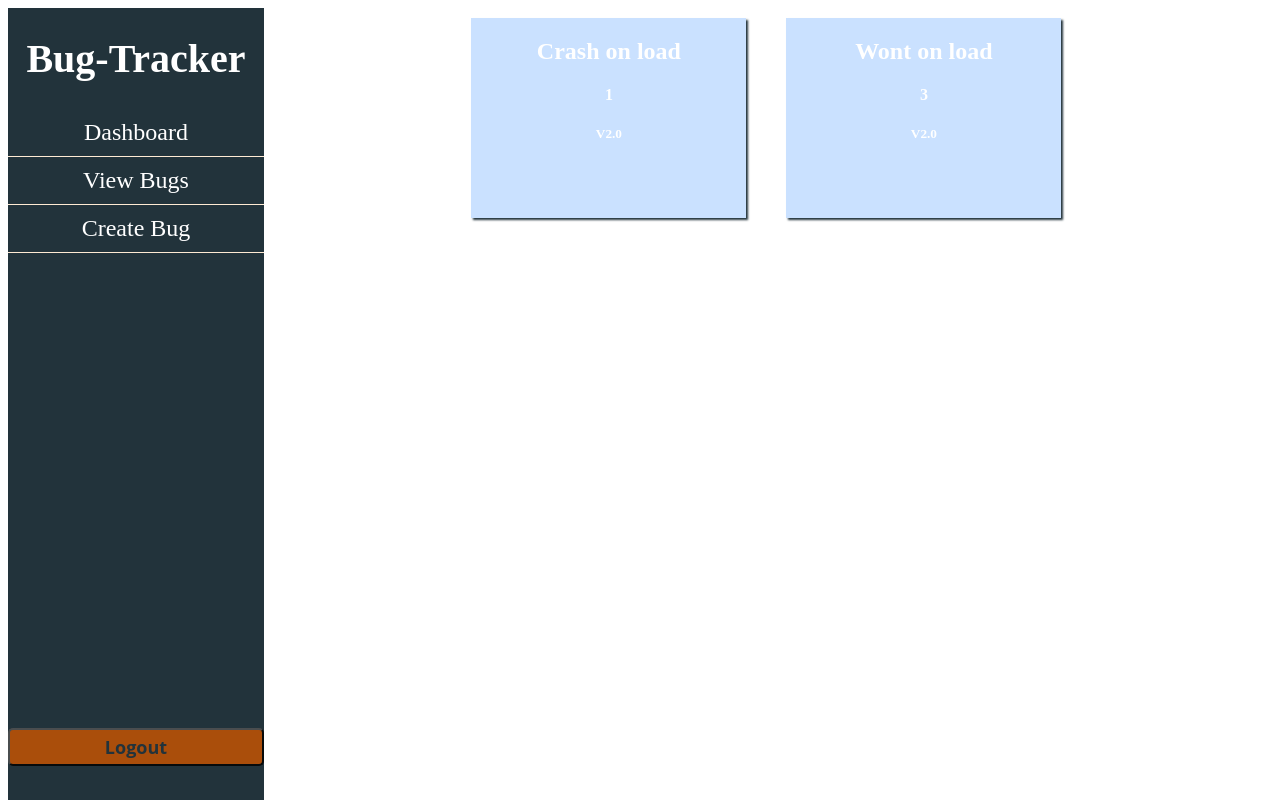
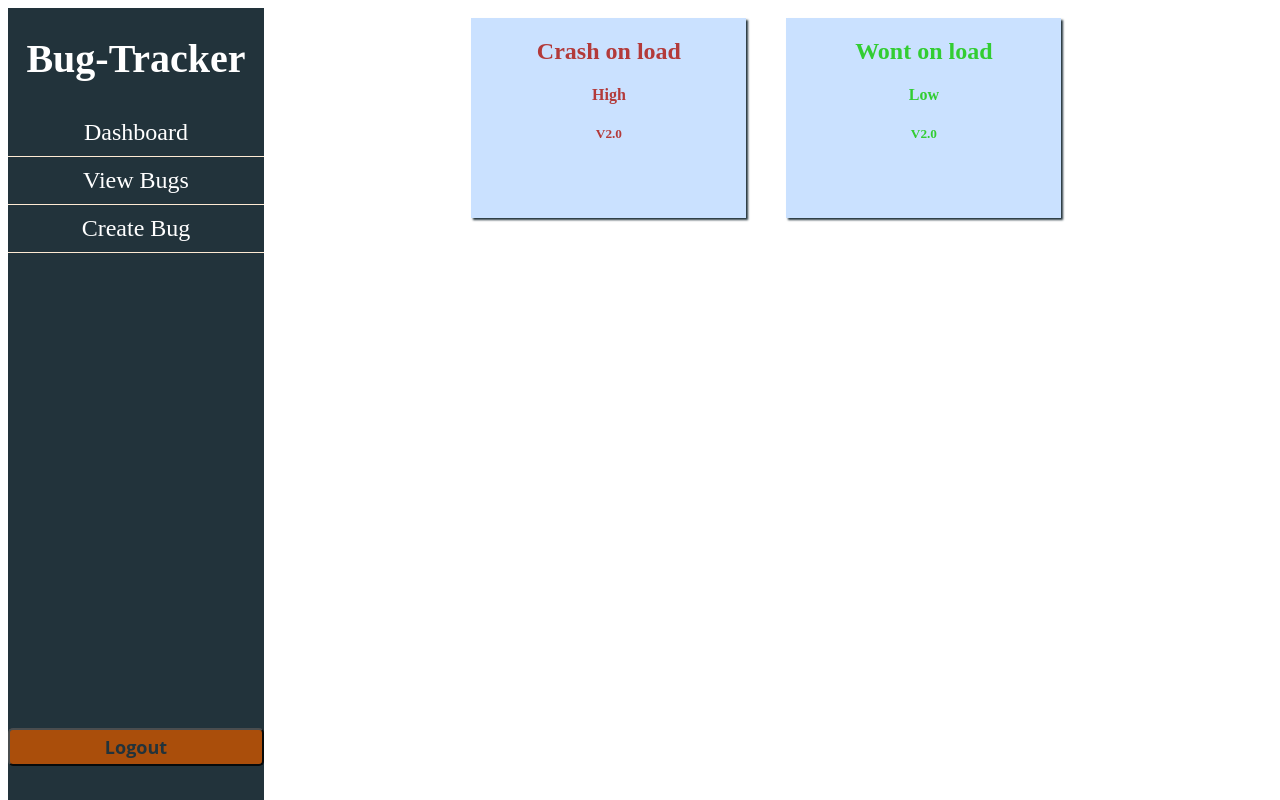
Before and after one commit to ReikoOchiai/Bug-Tracker, a React (Create React App) app in the folder frontend/: page / in a window 1280 px wide. Both pictures are taken after typing "Sample", "Sample123" into the empty fields and a click on the button "Login". Built offline with nearby package versions, Linux system fonts and the light colour scheme.

Commit message:
Setup priority controller for bug card with color

```diff
--- a/frontend/src/Controllers/priorityController.js
+++ b/frontend/src/Controllers/priorityController.js
@@ -0,0 +1,9 @@
+const colors = ["#b33a3a", "#ff6700", "#32cd32"];
+
+export default (priority) => {
+  const level = ["High", "Medium", "Low"];
+  return {
+    level: level[priority - 1],
+    color: colors[priority - 1],
+  };
+};
--- a/frontend/src/Views/Bug Card/bugCard.js
+++ b/frontend/src/Views/Bug Card/bugCard.js
@@ -1,17 +1,19 @@
 import React from "react";
 import "./bugCard.css";
+import PriorityController from "../../Controllers/priorityController";
 
 export default (props) => {
   const { name, priority, version } = props.bug;
+  const { level, color } = PriorityController(priority);
 
   function Clicked() {
     props.clicked(props.name);
   }
 
   return (
-    <div className="bug-card" onClick={Clicked}>
+    <div className="bug-card" onClick={Clicked} style={{ color: color }}>
       <h2 className="name">{name}</h2>
-      <h4 className="priority">{priority}</h4>
+      <h4 className="priority">{level}</h4>
       <h5 className="version">{version}</h5>
     </div>
   );
--- a/frontend/src/Views/sidebar/sidebar.css
+++ b/frontend/src/Views/sidebar/sidebar.css
@@ -9,6 +9,7 @@
 
 .sidebar .nav-link {
   text-decoration: none;
+  color: white;
 }
 
 .sidebar ul {
--- a/frontend/src/index.css
+++ b/frontend/src/index.css
@@ -1,4 +1,4 @@
-* {
+#root {
   --prim-color: #22333b;
   --secondary-color: #3f4238;
   color: white;
```
